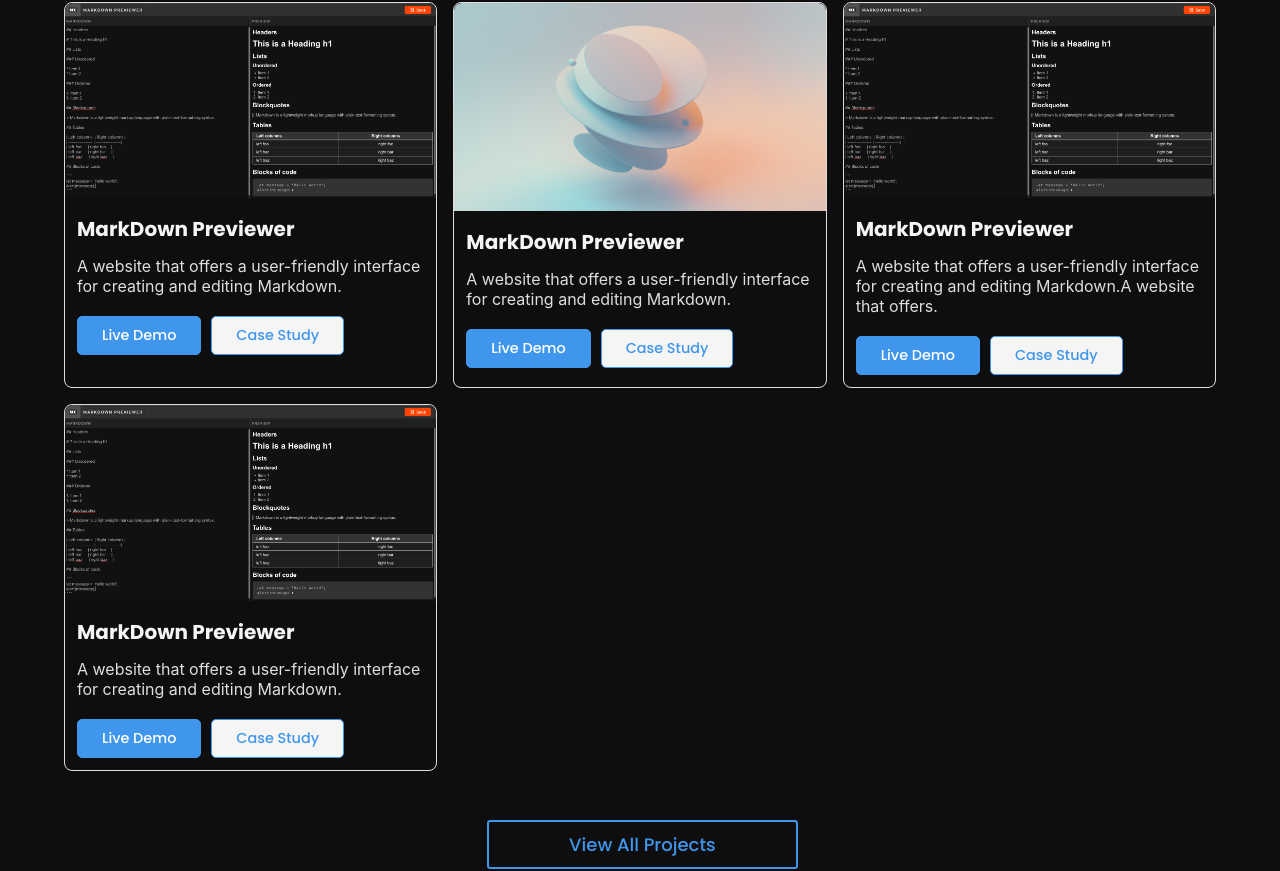
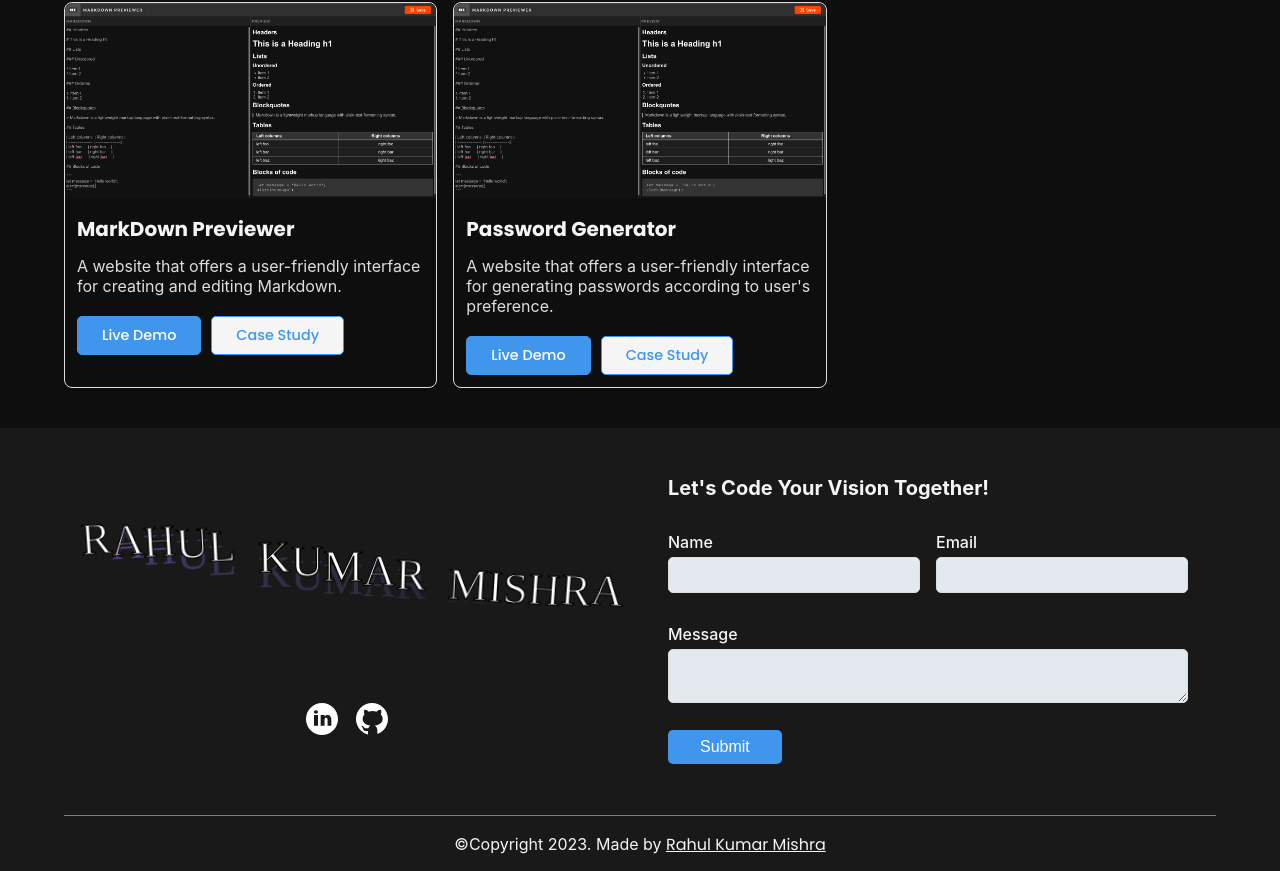
Before and after one commit to TheCyberAtom/My-PortFolio, a React (Create React App) app: page / in a window 1280 px wide. Shown: the part 1555-2426 px from the top of the page. Built offline with nearby package versions, Linux system fonts and the light colour scheme.

Commit message:
project update

```diff
--- a/src/assets/css/Navbar.css
+++ b/src/assets/css/Navbar.css
@@ -61,6 +61,7 @@ body.menu-open {
 
 .header__link:hover {
   color: var(--primary-color);
+  cursor: pointer;
 }
 
 .header__main-ham-menu-cont {
--- a/src/components/Projects.js
+++ b/src/components/Projects.js
@@ -18,31 +18,22 @@ const Projects = () => {
     },
     {
       id: 2,
-      name: "MarkDown Previewer",
-      description: "A website that offers a user-friendly interface for creating and editing Markdown.",
-      image: HeroProjectIng,
-      liveWebLink: "https://livemarkdowneditor.netlify.app",
-      sourceCodeLink: "https://github.com/TheCyberAtom/Markdown-Editor",
+      name: "Password Generator",
+      description: "A website that offers a user-friendly interface for generating passwords according to user's preference.",
+      image: MarkdownProjectImg,
+      liveWebLink: "https://easy-generate-password.netlify.app/",
+      sourceCodeLink: "https://github.com/TheCyberAtom/Password-Generator",
       tags: [],
     },
-    {
-      id: 3,
-      name: "MarkDown Previewer",
-      description: "A website that offers a user-friendly interface for creating and editing Markdown.A website that offers.",
-      image: MarkdownProjectImg,
-      liveWebLink: "https://livemarkdowneditor.netlify.app",
-      sourceCodeLink: "https://github.com/TheCyberAtom/Markdown-Editor",
-      tags: [],
-    },
-    {
-      id: 4,
-      name: "MarkDown Previewer",
-      description: "A website that offers a user-friendly interface for creating and editing Markdown.",
-      image: MarkdownProjectImg,
-      liveWebLink: "https://livemarkdowneditor.netlify.app",
-      sourceCodeLink: "https://github.com/TheCyberAtom/Markdown-Editor",
-      tags: [],
-    },
+    // {
+    //   id: 3,
+    //   name: "MarkDown Previewer",
+    //   description: "A website that offers a user-friendly interface for creating and editing Markdown.",
+    //   image: HeroProjectIng,
+    //   liveWebLink: "https://livemarkdowneditor.netlify.app",
+    //   sourceCodeLink: "https://github.com/TheCyberAtom/Markdown-Editor",
+    //   tags: [],
+    // },
   ];
 
   return (
@@ -57,11 +48,11 @@ const Projects = () => {
                 <ProjectCard key={project.id} project={project}/>
             ))}
         </div>
-        <div className="projects__cta">
+        {/* <div className="projects__cta">
           <Link to="contact" smooth={true} type="button">
             View All Projects
           </Link>
-        </div>
+        </div> */}
       </div>
     </div>
   );
```
